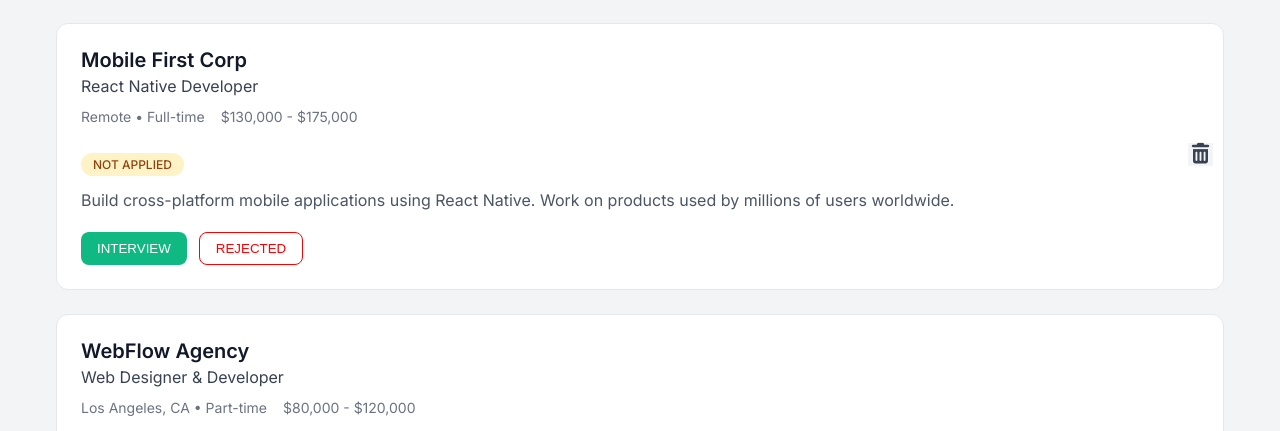
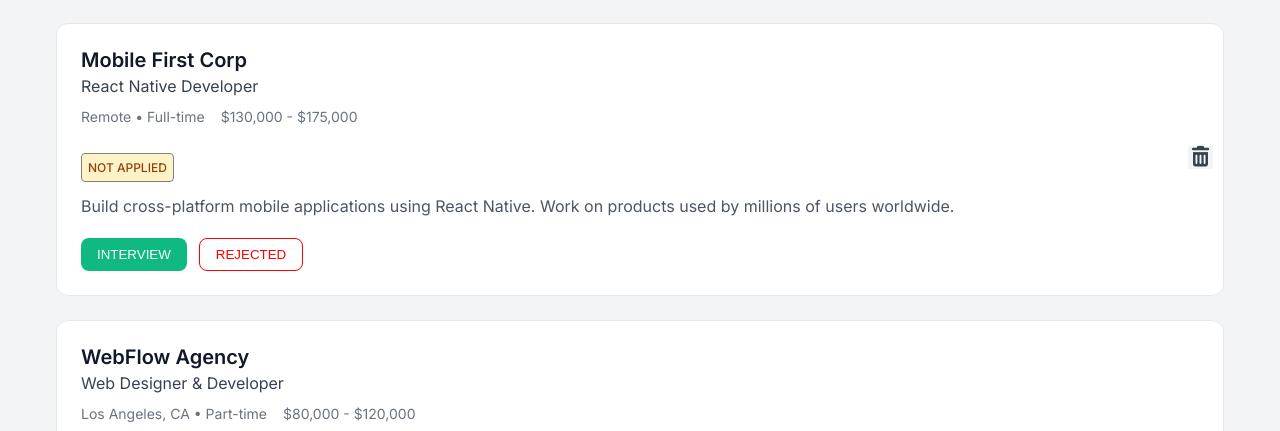
Before and after one commit to alamin-dev0/B13-A4-PH-Job-Tracker, a plain HTML site: page index.html in a window 1280 px wide. Shown: the part 333-764 px from the top of the page. Drawn offline with Linux system fonts and the light colour scheme.

Commit message:
add some css

```diff
--- a/style/styles.css
+++ b/style/styles.css
@@ -239,3 +239,9 @@
     font-size: 1.25rem;
     margin-bottom: 0.5rem;
 }
+
+span.status-tag {
+    padding: 6px;
+    border: 1px solid gray;
+    border-radius: 4px;
+}
```
